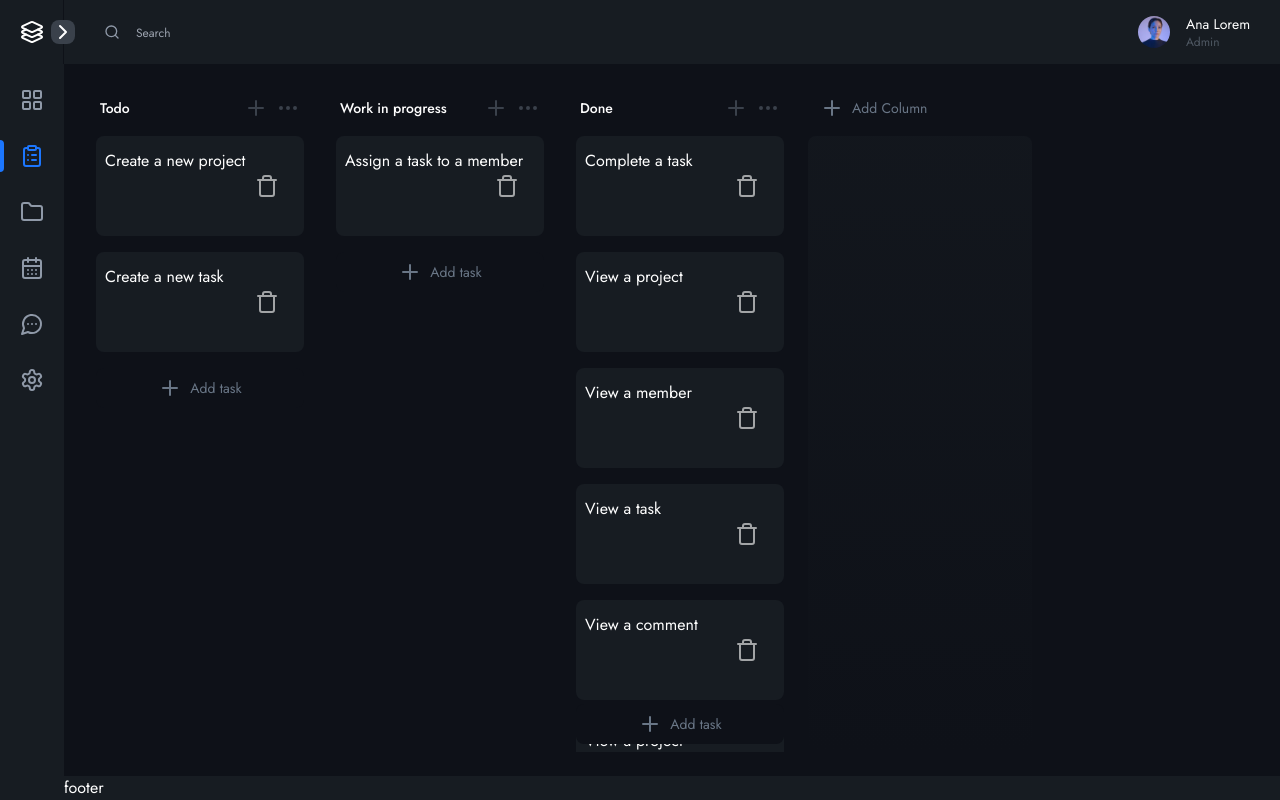
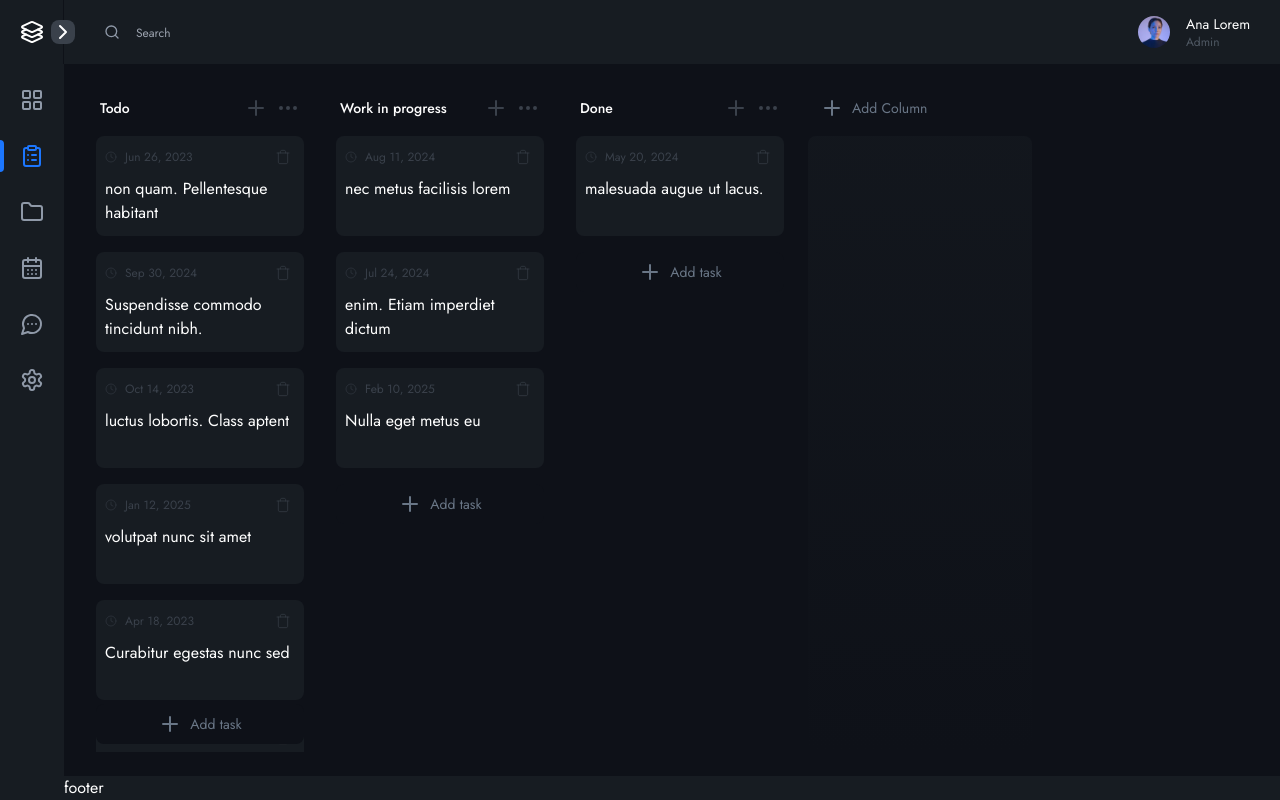
Before and after one commit to EleoRomario/hivemind, a Next.js app: page /tasks in a window 1280 px wide. Built offline with nearby package versions, Linux system fonts and the light colour scheme.

Commit message:
Añadir importación de ButtonIcon y Clock en TaskCard.tsx, y cambiar estilos en CardContent. Actualizar datos de tareas en tasks.ts y agregar propiedades de fecha y descripción en Task. Actualizar estilos en Tooltip.tsx.

```diff
--- a/src/components/modules/tasks/TaskCard.tsx
+++ b/src/components/modules/tasks/TaskCard.tsx
@@ -1,9 +1,10 @@
 'use client';
+import { ButtonIcon } from '@/components/buttons';
 import { Id, Task } from '@/types/types';
 import { useSortable } from '@dnd-kit/sortable';
 import { CSS } from '@dnd-kit/utilities';
 import clsx from 'clsx';
-import { Trash } from 'lucide-react';
+import { Clock, Trash } from 'lucide-react';
 
 type Props = {
   task: Task;
@@ -60,21 +61,25 @@ const CardContent = ({ task, className, deleteTask }: Card) => {
   return (
     <div
       className={clsx(
-        'relative flex h-[100px] min-h-[100px] cursor-grab items-center rounded-lg border border-transparent bg-bunker-900 p-2 text-left transition hover:border-bunker-800',
+        'relative flex h-[100px] min-h-[100px] cursor-grab flex-col items-center gap-2 rounded-lg border border-transparent bg-bunker-900 p-2 text-left transition hover:border-bunker-800',
         className,
       )}
     >
+      <div className="flex w-full items-center justify-between text-xs text-bunker-600">
+        <span className="flex items-center gap-2">
+          <Clock className="size-3 stroke-1" />
+          {task.date}
+        </span>
+        <ButtonIcon
+          onClick={() => deleteTask(task.id)}
+          icon={<Trash className="size-4 stroke-1" />}
+          label="Delete Task"
+          orientation="left"
+        />
+      </div>
       <p className="my-auto h-[90%] w-full overflow-y-auto overflow-x-hidden whitespace-pre-wrap text-white">
         {task.title}
       </p>
-      <button
-        onClick={() => {
-          deleteTask(task.id);
-        }}
-        className="bg-columnBackgroundColor absolute right-4 top-1/2 -translate-y-1/2 rounded stroke-white p-2 opacity-60 hover:opacity-100"
-      >
-        <Trash />
-      </button>
     </div>
   );
 };
--- a/src/components/ui/Tooltip.tsx
+++ b/src/components/ui/Tooltip.tsx
@@ -15,7 +15,7 @@ export default function Tooltip({
       <div className="peer/tooltip relative">{children}</div>
       <div
         className={clsx(
-          'absolute scale-0 truncate rounded-lg bg-bunker-700 px-2 py-1 text-xs font-light transition peer-hover/tooltip:scale-100',
+          'absolute scale-0 truncate rounded-lg bg-bunker-700 px-2 py-1 text-xs font-light text-white transition peer-hover/tooltip:scale-100',
           {
             'bottom-full left-1/2 mb-1 -translate-x-1/2 transform':
               orientation === 'top',
--- a/src/constants/tasks.ts
+++ b/src/constants/tasks.ts
@@ -4,46 +4,71 @@ export const TASKS: Task[] = [
   {
     id: 1,
     columnId: 'todo',
-    title: 'Create a new project',
+    date: 'Jun 26, 2023',
+    title: 'non quam. Pellentesque habitant',
+    description: 'convallis erat, eget tincidunt dui',
   },
   {
     id: 2,
     columnId: 'todo',
-    title: 'Create a new task',
+    date: 'Sep 30, 2024',
+    title: 'Suspendisse commodo tincidunt nibh.',
+    description: 'nec luctus felis purus ac',
   },
   {
     id: 3,
-    columnId: 'doing',
-    title: 'Assign a task to a member',
+    columnId: 'done',
+    date: 'May 20, 2024',
+    title: 'malesuada augue ut lacus.',
+    description: 'Quisque varius. Nam porttitor scelerisque neque.',
   },
   {
     id: 4,
-    columnId: 'done',
-    title: 'Complete a task',
+    columnId: 'todo',
+    date: 'Oct 14, 2023',
+    title: 'luctus lobortis. Class aptent',
+    description: 'magna. Suspendisse tristique',
   },
   {
     id: 5,
-    columnId: 'done',
-    title: 'View a project',
+    columnId: 'doing',
+    date: 'Aug 11, 2024',
+    title: 'nec metus facilisis lorem',
+    description: 'orci. Donec nibh. Quisque nonummy ipsum non arcu. Vivamus',
   },
   {
     id: 6,
-    columnId: 'done',
-    title: 'View a member',
+    columnId: 'doing',
+    date: 'Jul 24, 2024',
+    title: 'enim. Etiam imperdiet dictum',
+    description: 'est. Mauris eu turpis. Nulla aliquet.',
   },
   {
     id: 7,
-    columnId: 'done',
-    title: 'View a task',
+    columnId: 'doing',
+    date: 'Feb 10, 2025',
+    title: 'Nulla eget metus eu',
+    description: 'cursus. Nunc mauris elit, dictum eu, eleifend',
   },
   {
     id: 8,
-    columnId: 'done',
-    title: 'View a comment',
+    columnId: 'todo',
+    date: 'Jan 12, 2025',
+    title: 'volutpat nunc sit amet',
+    description: 'elit pede, malesuada vel,',
   },
   {
     id: 9,
-    columnId: 'done',
-    title: 'View a project',
+    columnId: 'todo',
+    date: 'Apr 18, 2023',
+    title: 'Curabitur egestas nunc sed',
+    description: 'augue',
+  },
+  {
+    id: 10,
+    columnId: 'todo',
+    date: 'Aug 3, 2023',
+    title: 'vel quam dignissim pharetra.',
+    description: 'at, nisi. Cum sociis natoque penatibus et magnis',
   },
 ];
--- a/src/types/types.ts
+++ b/src/types/types.ts
@@ -9,4 +9,6 @@ export type Task = {
   id: number;
   columnId: Id;
   title: string;
+  date?: string;
+  description?: string;
 };
```
